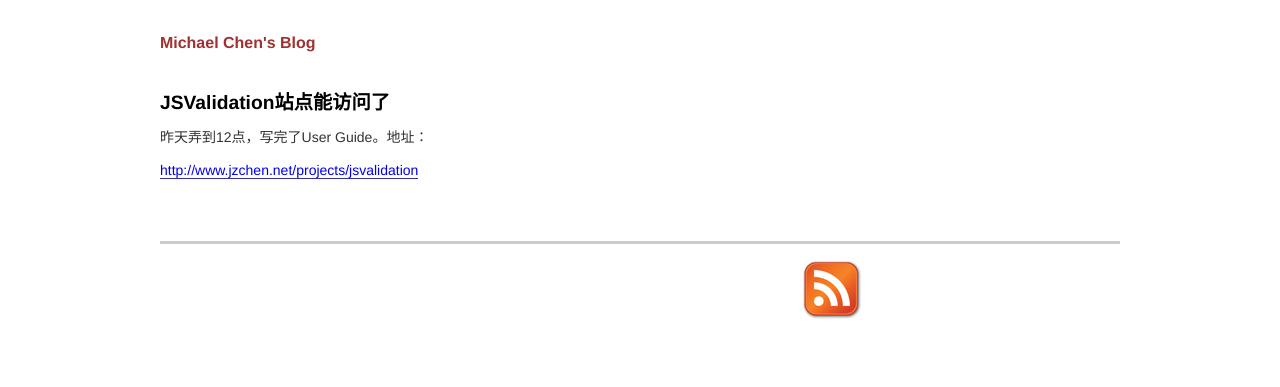
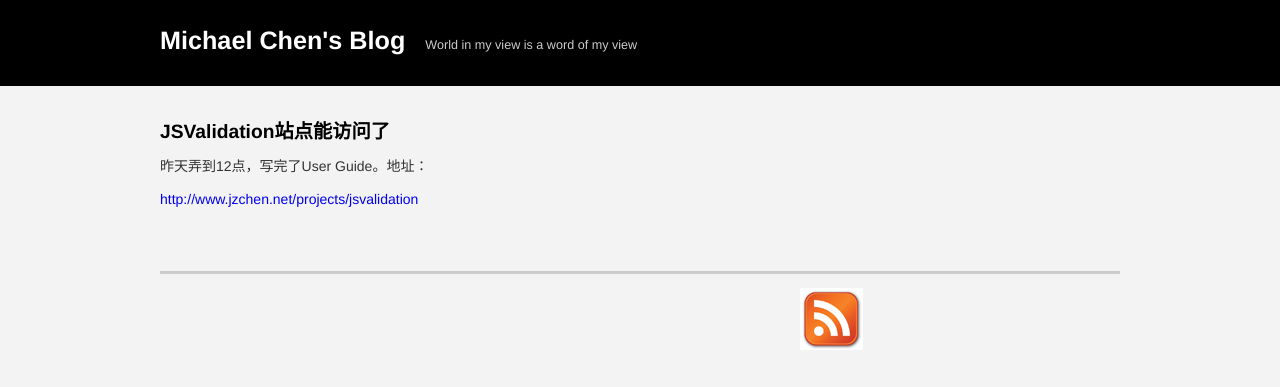
Before and after one commit to mechiland/mechiland.github.com, a Jekyll site: the page built from _posts/2004-04-22-34.html, in a window 1280 px wide. Shown: the top 387 px of the page. Built offline with Jekyll 4.4.1, drawn with Linux system fonts in a browser that asks for light colours; Markdown is read by kramdown in place of the engine named in the settings.

Commit message:
change the layout

```diff
--- a/_layouts/default.html
+++ b/_layouts/default.html
@@ -11,17 +11,19 @@
   <link rel="alternate" type="application/rss+xml" title="RSS" href="/atom.xml" />
 </head>
 <body>
+<header>
+  <div class="container_12">
+  {% if site.title %}
+  <h1><a href="{{site.url}}">{{site.title}}</a><span>World in my view is a word of my view</span></h1>
+  {% endif %}
+  </div>
+</header>
 <div id="wrap" class="container_12">
-<header class="grid_12 alpha omega">
-{% if site.title %}
-  <h1><a href="{{site.url}}">{{site.title}}</a></h1>
-{% endif %}
-</header>
-<div class="clear"></div>
 <section class="grid_8 alpha omega">
 {{ content }}
 </section>
 <div class="clear"></div>
+
 <footer>
 <div class="grid_4 alpha">
   <p>
--- a/_layouts/page.html
+++ b/_layouts/page.html
@@ -3,8 +3,13 @@ layout: default
 ---
 <article>
  <section>
+   <article>
     <h2>{{page.title}}</h2>
+    <span>{{{{ post.date | date_to_string }}}}</span>
+    <div>
     {{content}}
+    </div>
+    </article>
  </section>
 </article>
 
--- a/_layouts/post.html
+++ b/_layouts/post.html
@@ -3,8 +3,12 @@ layout: default
 ---
 <article>
  <section>
-    <h2>{{page.title}}</h2>
-    {{content}}
+    <article>
+      <h2>{{page.title}}</h2>
+      <div>
+      {{content}}
+      </div>
+      </article>
  </section>
 </article>
 
--- a/css/screen.css
+++ b/css/screen.css
@@ -6,16 +6,20 @@ body
   font-family: helvetica, arial, sans-serif;
   font-size:87.5%;   /* 16px * 0.875 = 14px */
   line-height: 137.5%; /* 16px * 1.375  = 22px */
+  background-color: #F3F3F3;
+}
+
+html, body {
+  margin: 0;
+  padding: 0;
 }
 a
 {
   text-decoration: none;
-  border-bottom: solid 1px #3030a2;
 }
 a:hover
 {
-  text-decoration: none;
-  border-bottom: 0;
+  text-decoration: underline;
 }
 
 a:visited{
@@ -75,14 +79,25 @@ header, footer
   padding: 1em 0;
 }
 
+header {
+  background-color: #000;
+  margin-bottom: 20px;
+}
 
 header h1{
-  font-size:1.142em;
+  font-size:1.8em;
 }
 
-header h1 a, header h1 a:visited
+header h1 span {
+  font-size: 0.5em;
+  font-weight: normal;
+  margin-left: 20px;
+  color: #ccc;
+}
+
+header a, header a:visited
 {
-  color:#a23030;
+  color:#fff;
   text-decoration: none;
   border-bottom: none;
 }
@@ -92,7 +107,16 @@ footer{
   border-top: solid 3px #ccc;
 }
 
-ul.posts
-{
-  list-style-type: none;
+article h2 a {
+  text-decoration: none;
 }
+
+.post h2 a {
+  text-decoration: none;
+}
+
+.post {
+  margin-bottom: 20px;
+  border-bottom: 1px dotted #ccc;
+  padding-bottom: 20px;
+}
```
Also changed, not shown: index.html (+7 -6 lines).
